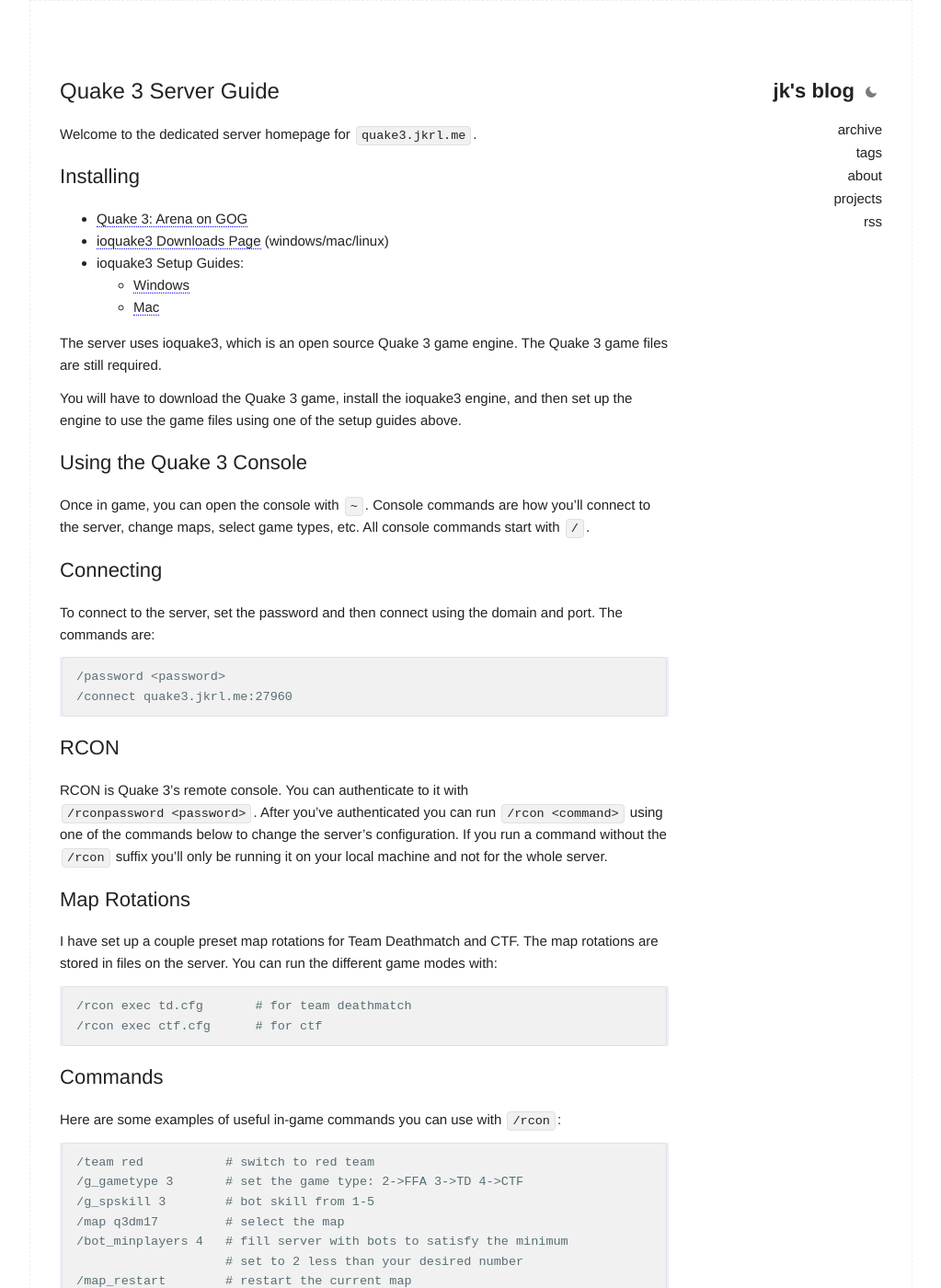
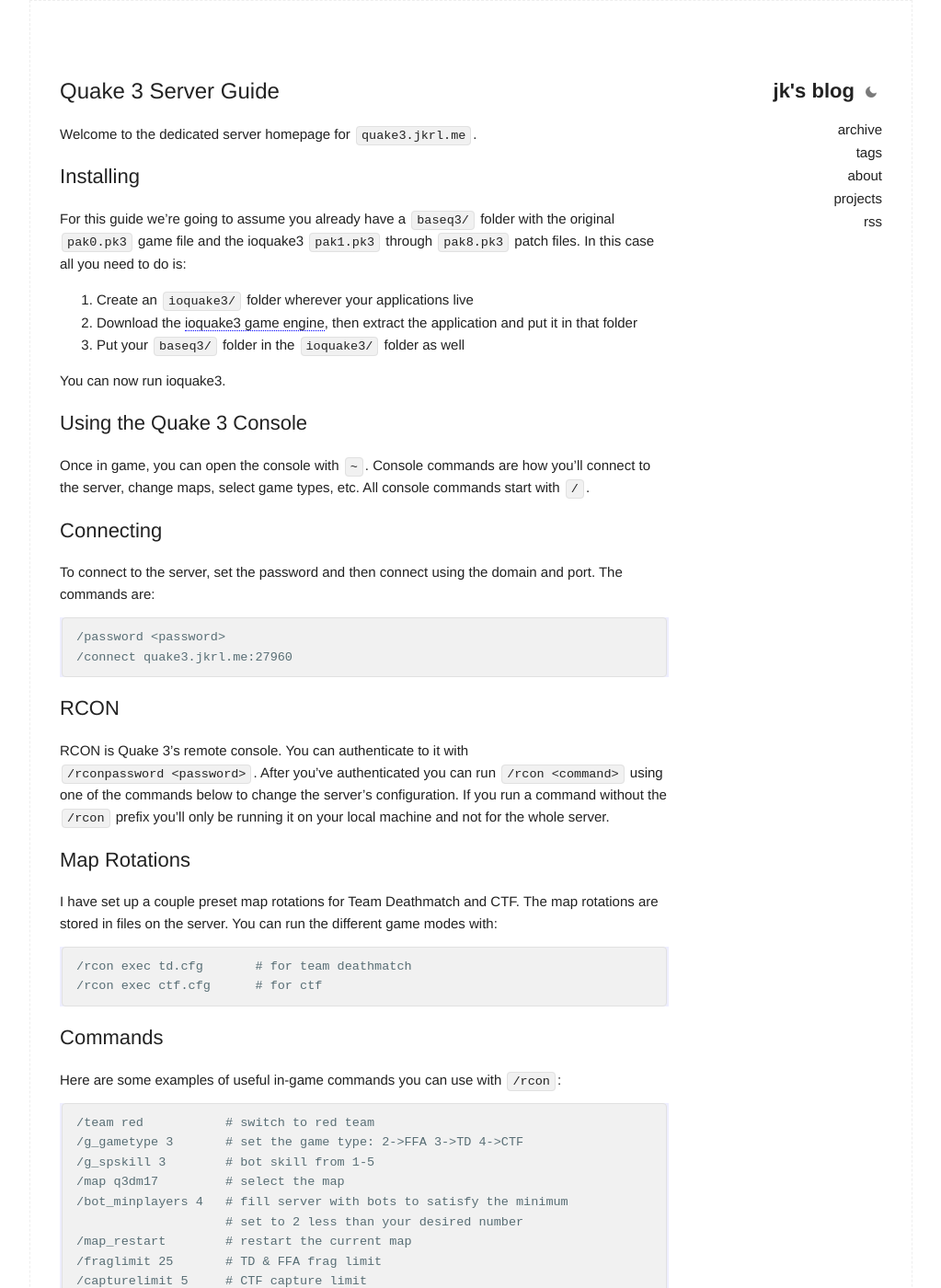
Before and after one commit to j-krl/blog, a Jekyll site: the page built from quake3.md, in a window 1280 px wide and 1400 px high. Shown: the whole window at 92% size, without its empty margins (128-1151 px from the left). Built offline with Jekyll 4.4.1, drawn with Linux system fonts in a browser that asks for light colours.

Commit message:
Better install instructions

```diff
--- a/quake3.md
+++ b/quake3.md
@@ -9,15 +9,13 @@
 
 ## Installing
 
-- [Quake 3: Arena on GOG](https://www.gog.com/en/game/quake_iii_arena)
-- [ioquake3 Downloads Page](https://ioquake3.org/get-it/) (windows/mac/linux)
-- ioquake3 Setup Guides:
-    - [Windows](https://ioquake3.org/help/players-guide/#windows)
-    - [Mac](https://ioquake3.org/help/players-guide/#macos)
+For this guide we're going to assume you already have a `baseq3/` folder with the original `pak0.pk3` game file and the ioquake3 `pak1.pk3` through `pak8.pk3` patch files. In this case all you need to do is:
 
-The server uses ioquake3, which is an open source Quake 3 game engine. The Quake 3 game files are still required.
+1. Create an `ioquake3/` folder wherever your applications live
+2. Download the [ioquake3 game engine](https://ioquake3.org/get-it/), then extract the application and put it in that folder
+3. Put your `baseq3/` folder in the `ioquake3/` folder as well
 
-You will have to download the Quake 3 game, install the ioquake3 engine, and then set up the engine to use the game files using one of the setup guides above.
+You can now run ioquake3.
 
 ## Using the Quake 3 Console
 
@@ -34,7 +32,7 @@
 
 ## RCON
 
-RCON is Quake 3's remote console. You can authenticate to it with `/rconpassword <password>`. After you've authenticated you can run `/rcon <command>` using one of the commands below to change the server's configuration. If you run a command without the `/rcon` suffix you'll only be running it on your local machine and not for the whole server.
+RCON is Quake 3's remote console. You can authenticate to it with `/rconpassword <password>`. After you've authenticated you can run `/rcon <command>` using one of the commands below to change the server's configuration. If you run a command without the `/rcon` prefix you'll only be running it on your local machine and not for the whole server.
 
 ## Map Rotations
 
```
